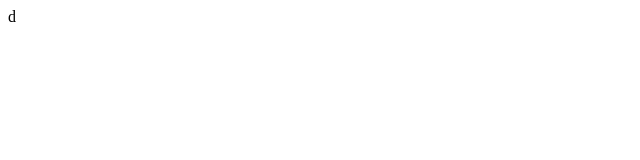
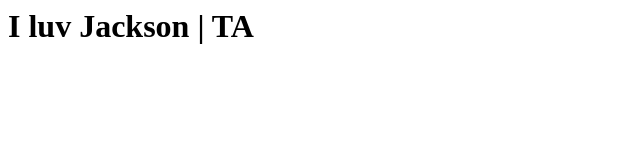
Before and after one commit to jacksonmaltby/shiny-octo-robot, a plain HTML site: page index.html in a window 1280 px wide. Shown: the whole page, without its empty margins (0-640 px from the left). Drawn offline with Linux system fonts and the light colour scheme.

Commit message:
Good message

```diff
--- a/index.html
+++ b/index.html
@@ -5,7 +5,12 @@
     <meta name="viewport" content="width=device-width, initial-scale=1.0">
     <title>Document</title>
 </head>
+
 <body>
-    d
+
+    <div>
+        <h1>I luv Jackson | TA</h1>
+    </div>
+
 </body>
 </html>
```
